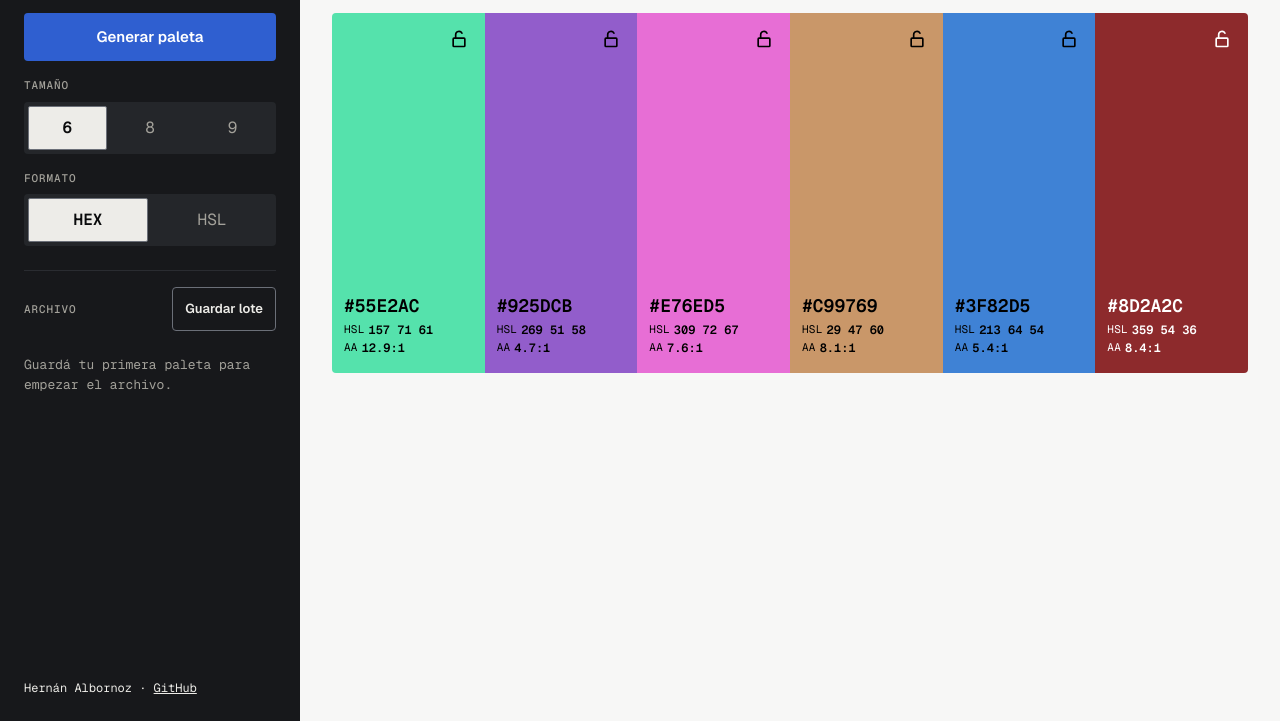
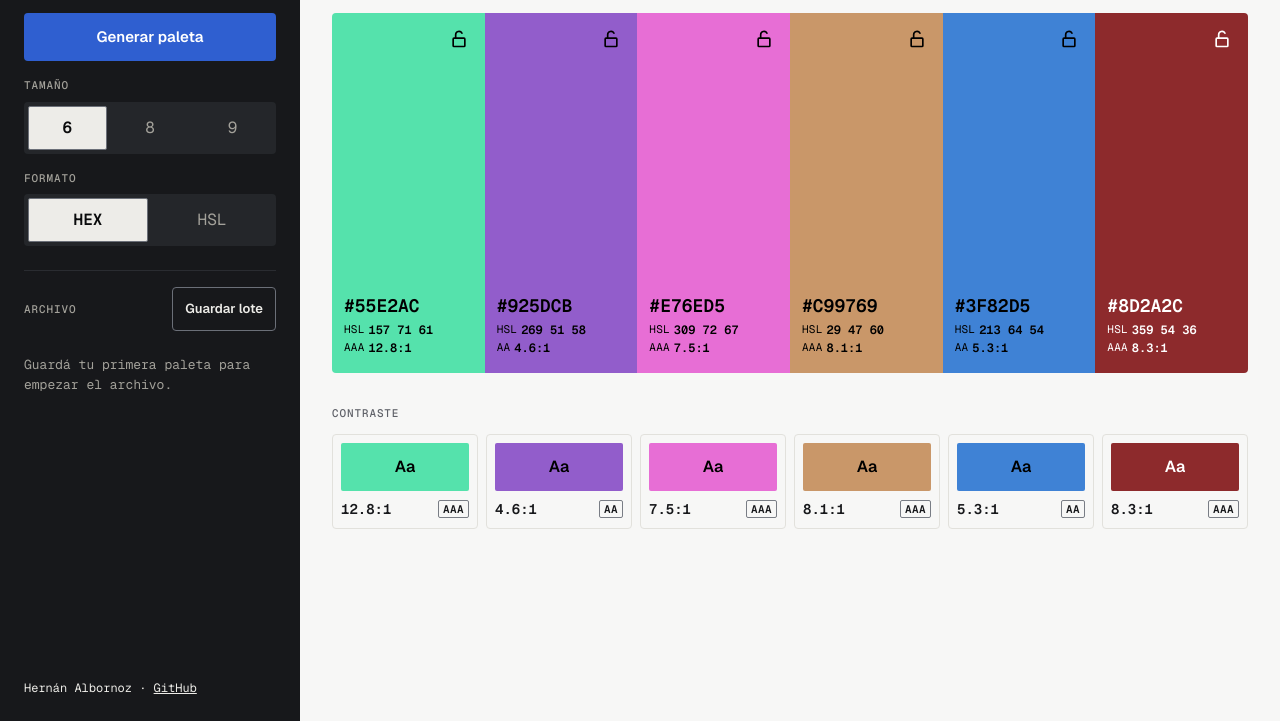
Before and after one commit to HRamiroAlbornoz/color-palette, a website with bundled scripts: page index.html in a window 1280 px wide. Shown: the part 79-800 px from the top of the page. Built offline with nearby package versions, Linux system fonts and the light colour scheme.

Commit message:
Add contrast panel with AA and AAA grades for every color
Show an Aa sample, the ratio and its grade per color below the palette, in palette order, as text that does not rely on color. Round ratios down so a value just under 7 never reads 7.0:1 next to an AA grade, use the real grade on each swatch too, and prove with an exhaustive test that every color the generator can produce reaches AA.

```diff
--- a/css/components.css
+++ b/css/components.css
@@ -81,7 +81,8 @@
 }
 
 .segmented legend,
-.archive-header h2 {
+.archive-header h2,
+.panel-title {
   font-family: var(--font-mono);
   font-size: 0.6875rem;
   font-weight: 500;
@@ -440,6 +441,58 @@
   }
 }
 
+.panel {
+  margin-top: var(--space-6);
+}
+
+.panel-title {
+  margin-bottom: var(--space-3);
+}
+
+.contrast-list {
+  display: grid;
+  grid-template-columns: repeat(auto-fit, minmax(112px, 1fr));
+  gap: var(--space-2);
+}
+
+.contrast-item {
+  display: flex;
+  flex-wrap: wrap;
+  align-items: center;
+  gap: var(--space-2);
+  min-width: 0;
+  padding: var(--space-2);
+  border: 1px solid var(--color-border);
+  border-radius: var(--radius);
+  font-family: var(--font-mono);
+}
+
+.contrast-sample {
+  flex: 1 0 100%;
+  display: grid;
+  place-items: center;
+  height: 48px;
+  border-radius: var(--radius-inner);
+  font-family: var(--font-sans);
+  font-size: 1rem;
+  font-weight: 600;
+}
+
+.contrast-ratio {
+  font-size: 0.875rem;
+  font-weight: 600;
+}
+
+.contrast-grade {
+  margin-left: auto;
+  padding: 0 var(--space-1);
+  border: 1px solid var(--color-hairline);
+  border-radius: var(--radius-inner);
+  font-size: 0.6875rem;
+  font-weight: 600;
+  letter-spacing: 0.04em;
+}
+
 .archive-header {
   display: flex;
   align-items: center;
--- a/index.html
+++ b/index.html
@@ -53,6 +53,10 @@
       </section>
       <main class="workspace">
         <ul class="palette-grid" id="palette-grid" role="list" aria-label="Paleta generada"></ul>
+        <section class="panel" aria-labelledby="contrast-title">
+          <h2 class="panel-title" id="contrast-title">Contraste</h2>
+          <ul class="contrast-list" id="contrast-list" role="list"></ul>
+        </section>
       </main>
       <section class="archive sidebar-region" aria-label="Archivo de paletas guardadas">
         <div class="archive-header">
--- a/js/color.js
+++ b/js/color.js
@@ -116,6 +116,23 @@ export function getContrastRatio(rgbA, rgbB) {
   return (lighter + 0.05) / (darker + 0.05);
 }
 
+const AAA_CONTRAST_RATIO = 7;
+
+export function getContrastGrade(contrastRatio) {
+  return contrastRatio >= AAA_CONTRAST_RATIO ? 'AAA' : 'AA';
+}
+
+export function formatContrastRatio(contrastRatio) {
+  return `${(Math.floor(contrastRatio * 10) / 10).toFixed(1)}:1`;
+}
+
+export function describeContrast(contrastRatio) {
+  return {
+    grade: getContrastGrade(contrastRatio),
+    ratioText: formatContrastRatio(contrastRatio),
+  };
+}
+
 export function getReadableTextColor(rgb) {
   const white = { r: 255, g: 255, b: 255 };
   const black = { r: 0, g: 0, b: 0 };
--- a/js/main.js
+++ b/js/main.js
@@ -16,6 +16,7 @@ import {
   focusLockButton,
   markExitingSwatches,
   renderArchive,
+  renderContrastPanel,
   renderPalette,
   renderRadioOptions,
   renderTopbarMeta,
@@ -50,6 +51,7 @@ const THEME_SELECTOR_OPTIONS = THEME_OPTIONS.map((value) => ({
 }));
 
 const grid = document.querySelector('#palette-grid');
+const contrastList = document.querySelector('#contrast-list');
 const generateButton = document.querySelector('#generate-button');
 const saveBatchButton = document.querySelector('#save-batch-button');
 const archiveList = document.querySelector('#archive-list');
@@ -199,6 +201,7 @@ function handleConfirmDelete(number) {
 function renderPaletteGrid(animateEntrance = false) {
   renderPalette(grid, colors, format, handleSwatchClick, handleLockToggle, animateEntrance);
   paletteSummary.textContent = describePalette(colors);
+  renderContrastPanel(contrastList, colors);
 }
 
 function renderArchiveList() {
--- a/js/render.js
+++ b/js/render.js
@@ -1,4 +1,5 @@
 import {
+  describeContrast,
   getPrimaryCode,
   getReadableTextColor,
   getSecondaryCode,
@@ -90,6 +91,7 @@ function createSwatchElement(color, format, onSwatchClick, onLockToggle) {
   const rgb = hslToRgb(color);
   const hex = rgbToHex(rgb);
   const textColor = getReadableTextColor(rgb);
+  const contrast = describeContrast(textColor.contrastRatio);
   const primaryCode = getPrimaryCode(color, hex, format);
   const secondaryCode = getSecondaryCode(color, hex, format);
   const dataListId = `swatch-data-${nextSwatchId++}`;
@@ -115,7 +117,7 @@ function createSwatchElement(color, format, onSwatchClick, onLockToggle) {
   dataList.className = 'swatch-data';
   dataList.append(
     createDataEntry(secondaryCode.label, secondaryCode.value),
-    createDataEntry('AA', `${textColor.contrastRatio.toFixed(1)}:1`),
+    createDataEntry(contrast.grade, contrast.ratioText),
   );
 
   const details = document.createElement('div');
@@ -148,6 +150,39 @@ export function renderPalette(
       return swatch;
     }),
   );
+}
+
+function createTextSpan(className, text) {
+  const span = document.createElement('span');
+  span.className = className;
+  span.textContent = text;
+  return span;
+}
+
+function createContrastItem(color, position) {
+  const rgb = hslToRgb(color);
+  const textColor = getReadableTextColor(rgb);
+  const contrast = describeContrast(textColor.contrastRatio);
+
+  const sample = createTextSpan('contrast-sample', 'Aa');
+  sample.setAttribute('aria-hidden', 'true');
+  sample.style.backgroundColor = rgbToHex(rgb);
+  sample.style.color = textColor.hex;
+
+  const item = document.createElement('li');
+  item.className = 'contrast-item';
+  item.append(
+    sample,
+    createTextSpan('visually-hidden', `Color ${position}, contraste `),
+    createTextSpan('contrast-ratio', contrast.ratioText),
+    createTextSpan('visually-hidden', ', nota '),
+    createTextSpan('contrast-grade', contrast.grade),
+  );
+  return item;
+}
+
+export function renderContrastPanel(container, colors) {
+  container.replaceChildren(...colors.map((color, index) => createContrastItem(color, index + 1)));
 }
 
 export function focusLockButton(container, index) {
@@ -194,9 +229,7 @@ export function renderRadioOptions(container, { name, options, selected, onChang
       input.checked = value === selected;
       input.addEventListener('change', () => onChange(value));
 
-      const text = document.createElement('span');
-      text.className = 'option-text';
-      text.textContent = label;
+      const text = createTextSpan('option-text', label);
 
       const labelElement = document.createElement('label');
       labelElement.append(input);
```
Also changed, not shown: tests/color.test.js (+44 -0 lines), tests/render.test.js (+48 -0 lines).
